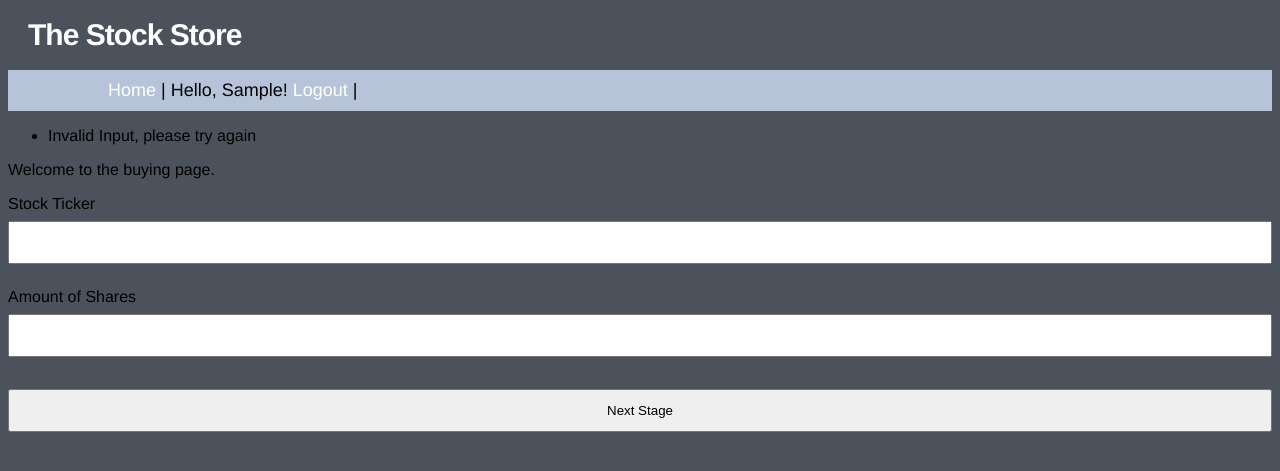
After one commit to tc5368/Group_Project, a Flask app: page /buy in a window 1280 px wide. The commit adds this page. Shown: the top 471 px of the page. Run offline with Flask 3, Linux system fonts and the light colour scheme; the visitor is signed in with stand-in values (Sample User, id 1); parts of the project's set-up code (start-up, migrations or seed data) failed here and were passed over.

Commit message:
Added buying of stocks (been working on it since last commit)

```diff
--- a/Stocks/forms.py
+++ b/Stocks/forms.py
@@ -1,6 +1,6 @@
 from flask_wtf import FlaskForm
-from wtforms import StringField, PasswordField, SubmitField, BooleanField
-from wtforms.validators import DataRequired, Length, Email, EqualTo, ValidationError, Regexp
+from wtforms import StringField, PasswordField, SubmitField, BooleanField, DecimalField
+from wtforms.validators import DataRequired, Length, Email, EqualTo, ValidationError, Regexp, NumberRange
 from Stocks.models import User
 
 class RegistrationForm(FlaskForm):
@@ -26,5 +26,14 @@ class Track_New_Stock_From(FlaskForm):
 	submit = SubmitField('Track Stock')
 
 class SearchForm(FlaskForm):
-	search = StringField('search', [DataRequired()])
+	search = StringField('search', validators=[DataRequired()])
 	submit = SubmitField('Search', render_kw={'class': 'btn btn-success btn-block'})
+
+class BuyingForm(FlaskForm):
+	ticker = StringField('Stock Ticker',      validators=[DataRequired(), Length(min=4,max=4)])
+	amount = DecimalField('Amount of Shares', validators=[DataRequired(), NumberRange(min=0)])
+	submit = SubmitField('Next Stage')
+
+class BuyConfirmation(FlaskForm):
+	submit_yes = SubmitField('Yes')
+	submit_no  = SubmitField('No')
--- a/Stocks/models.py
+++ b/Stocks/models.py
@@ -44,6 +44,10 @@ class Portfolio(db.Model):
 	Stock_ID         = db.Column(db.String(4), db.ForeignKey('Stock_Info.Stock_ID'), primary_key = True)
 	Amount_of_Shares = db.Column(db.Float, nullable=False)
 
+	def __init__(self,Customer_ID,Stock_ID,Amount_of_Shares):
+		self.Customer_ID      = Customer_ID
+		self.Stock_ID         = Stock_ID
+		self.Amount_of_Shares = Amount_of_Shares
 
 
 
--- a/Stocks/routes.py
+++ b/Stocks/routes.py
@@ -1,8 +1,8 @@
 import os
 from flask import render_template, url_for, request, redirect, flash, session
 from Stocks import app, db
-from Stocks.models import User, Stock_Info, Portfolio#, Checkout,Company,Bike
-from Stocks.forms import RegistrationForm, LoginForm, Track_New_Stock_From, SearchForm#, CheckoutForm
+from Stocks.models import *
+from Stocks.forms import *
 from flask_login import login_user, current_user, logout_user, login_required
 from datetime import datetime
 
@@ -58,7 +58,6 @@ def login():
 	if form.validate_on_submit():
 		user = User.query.filter_by(email=form.email.data).first()
 		if user is not None and user.verify_password(form.password.data):
-			print(user)
 			login_user(user)
 			flash("Welcome " + user.first_name + " " + user.last_name)
 			return redirect(url_for('home'))
@@ -66,11 +65,44 @@ def login():
 	return render_template('login.html', title='Login', form=form)
 
 @app.route("/logout")
+@login_required
 def logout():
 	logout_user()
 	return redirect(url_for('home'))
 
+@app.route("/buy", methods=['GET','POST'])
+@login_required
+def buy():
+	form = BuyingForm()
+	if form.validate_on_submit():
+		return redirect(url_for('buyConfirm', ticker=form.ticker.data.upper(), amount=form.amount.data))
+	flash('Invalid Input, please try again')
+	return render_template('buy.html',title='Buying', form=form)
+
+
+
+@app.route("/buyConfirm/<ticker>/<amount>", methods=['GET','POST'])
+@login_required
+def buyConfirm(ticker,amount):
+	if (ticker or amount) == None:
+		return redirect(url_for('home'))
+		#This needs more validation implemented
+	form = BuyConfirmation()
+	if form.validate_on_submit():
+		if form.submit_yes.data :
+			if check_buy(current_user.id,ticker,amount):
+				flash('Stock Bought')
+			else:
+				flash('Not high enough balance or trying to buy untracked stock')
+		else:
+			return redirect(url_for('home'))
+	return render_template('buyConfirmation.html', title='Buy Confirmation', form=form)
+
+
+
+
 @app.route("/track", methods=['GET','POST'])
+@login_required
 def track():
 	form = Track_New_Stock_From()
 	if form.validate_on_submit():
@@ -173,12 +205,26 @@ def news():
 
 @app.route('/portfolio')
 def portfolio():
-	if "user_id" in session.keys():
-		user = User.query.get(session["id"])
-		user_portfolio = Portfolio.query.filter_by(Customer_ID=session["user_id"]).all()
-	else:
-		user = None
-		user_portfolio = []
+
+	#This dosen't seem to be working for me
+	#the first if statment is always returning false can't find my accounts
+	#in the session.keys() ?
+
+	# if "user_id" in session.keys():
+	# 	user = User.query.get(session["id"])
+	# 	user_portfolio = Portfolio.query.filter_by(Customer_ID=session["user_id"]).all()
+	# else:
+	# 	user = None
+	# 	user_portfolio = []
+
+	#I have left your code where it is and if you want to change it back then no worries
+	#Completly get the thought behind the above but hopefully when we move over to the
+	#new html templates we will make it so thats immpossible to get to the portfolio
+	#page without being logged in.
+	user = current_user.id
+	user_portfolio = Portfolio.query.filter_by(Customer_ID=current_user.id).all()
+
+
 	return render_template("portfolio.html", portfolio = user_portfolio, user = user)
 
 @app.route('/search', methods=['GET', 'POST'])
--- a/Stocks/static/style.css
+++ b/Stocks/static/style.css
@@ -42,25 +42,11 @@ img.home{
     width: 50%;
  }
 
-img.bike{
-    border-radius: 8px;
-    display: block;
-    margin-left: auto;
-    margin-right: auto;
-    width: 80%;
-
-}
 
 p.price{
     color: white;
 }
 
-.bike_page{
-    margin: auto;
-    width: 50%;
-    border: 3px solid #ffffff;
-    padding: 10px;
-}
 
 .register{
     color: white;
@@ -115,15 +101,3 @@ input{
 
 
 .dropdown:hover .dropbtn {background-color: #c2d2ea;}
-
-table.cart{
-  width: 100%;
-  color: white;
-  border-collapse: collapse;
-  border-spacing: 0;
-}
-
-td.cart, th.cart {
-  border: 1px solid #CCC;
-  text-align: center;
-}
--- /dev/null
+++ b/Stocks/templates/buy.html
@@ -0,0 +1,23 @@
+{% extends "layout.html" %}
+{% block content %}
+
+<p>Welcome to the buying page.</p>
+
+<form method="POST" action="">
+	{{ form.csrf_token }}
+
+	<p>{{ form.ticker.label(class="lbl") }}<br>{{ form.ticker(class="inp")}}</p>
+	{% for error in form.ticker.errors %}
+		<span style="color: white;">That is not a valid ticker</span>
+	{% endfor %}
+
+	<p>{{ form.amount.label(class="lbl") }}<br>{{ form.amount(class="inp")}}</p>
+	{% for error in form.ticker.errors %}
+		<span style="color: white;">That is not a valid amount of shares</span>
+	{% endfor %}
+
+	<p>{{ form.submit(class="btnSub") }}</p>
+
+</form>
+
+{% endblock content %}
--- a/Stocks/templates/home.html
+++ b/Stocks/templates/home.html
@@ -16,9 +16,15 @@
 <p>
 	<a class = 'nav-item nav-link' href = '/portfolio'>View your portfolio</a>
 </p>
+
 <p>
 	<a class = 'nav-item nav-link' href = "/search">Search</a>
 </p>
 
+<p>
+	<a class = 'nav-item nav-link' href = "/buy">Buy</a>
+</p>
+
+
 
 {% endblock content %}
```
Also changed, not shown: Stocks/templates/buyConfirmation.html (added, +15 -0 lines), sqlConnector.py (+26 -5 lines).
